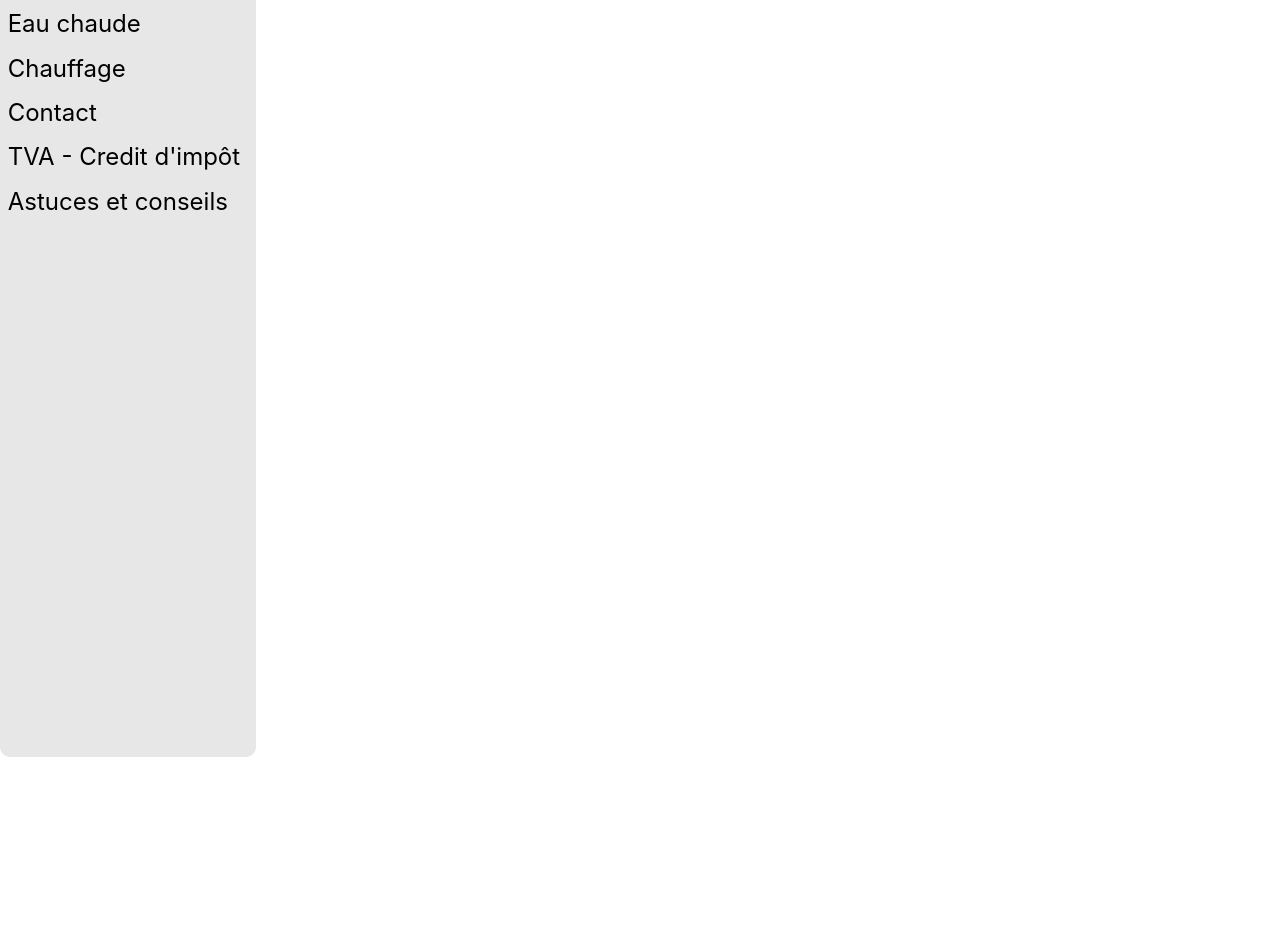
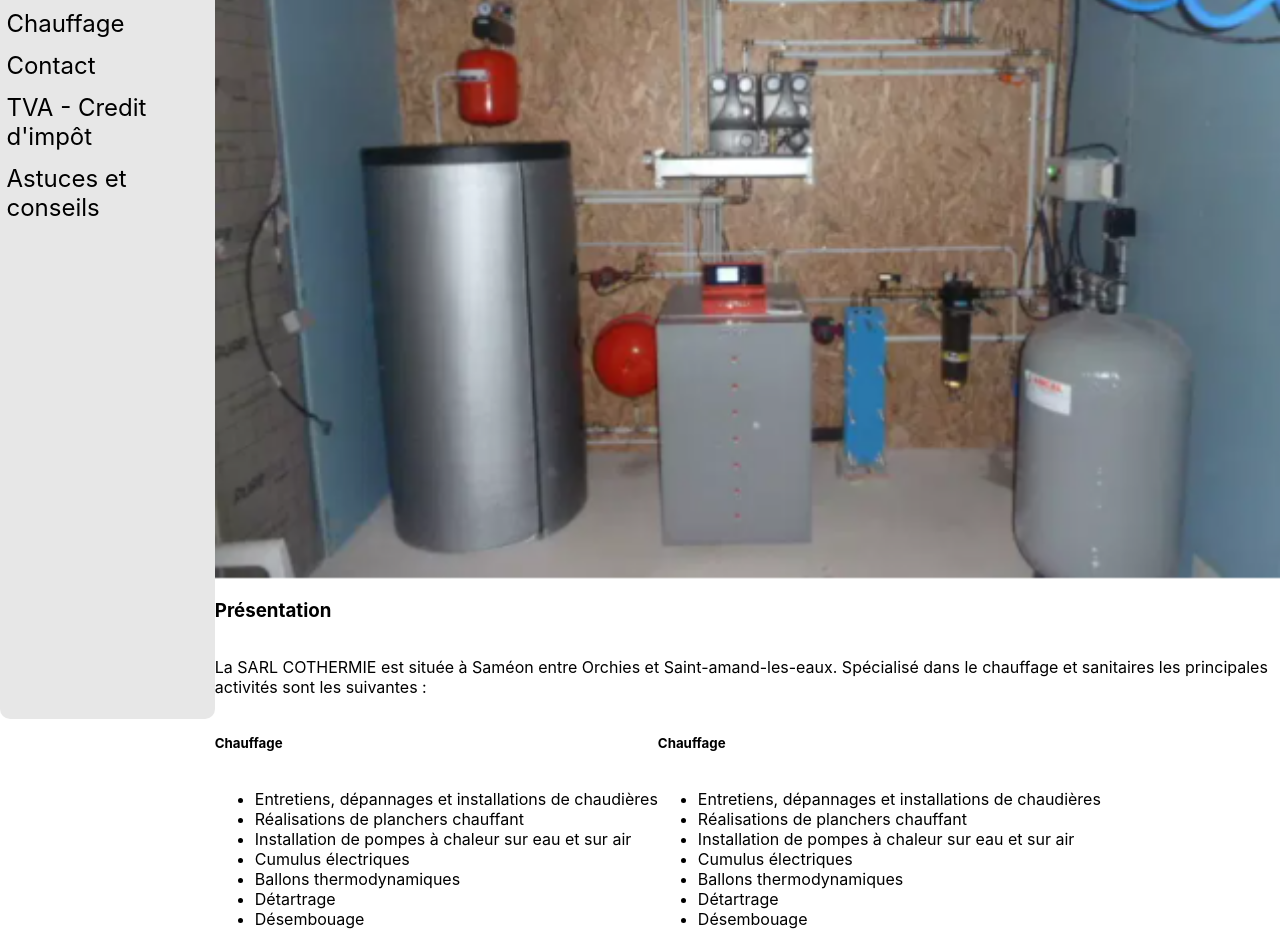
Before and after one commit to NicolasDefoort/CothermieWebSite, a React (Create React App) app: page / in a window 1280 px wide. Shown: the part 420-1365 px from the top of the page. Before the commit the page ends 1177 px from the top, so only its background shows below. Built offline with nearby package versions, Linux system fonts and the light colour scheme.

Commit message:
setup app

```diff
--- a/package.json
+++ b/package.json
@@ -8,6 +8,7 @@
     "@testing-library/user-event": "^12.1.10",
     "react": "^17.0.2",
     "react-dom": "^17.0.2",
+    "react-router-dom": "^5.2.0",
     "react-scripts": "4.0.3",
     "sass": "^1.36.0",
     "web-vitals": "^1.0.1"
--- a/src/App.css
+++ b/src/App.css
@@ -1,3 +1,8 @@
 .test{
     background-color: blue;
 }
+
+.containerSite{
+    display: flex;
+    flex-direction: row;
+}
--- a/src/App.js
+++ b/src/App.js
@@ -2,12 +2,25 @@ import logo from './logo.svg';
 import './App.css';
 import SideMenu from './Components/SideMenu'
 import Header from './Components/Header'
+import {Route, Switch} from 'react-router-dom';
+import Accueil from './Components/Accueil'
 
 function App() {
   return (
     <div className="App">
       <Header/>
-      <SideMenu/>
+      <div className="containerSite">
+        <SideMenu/>
+        <Switch>
+          <Route exact path='/' component={Accueil} />
+          <Route exact path='/Message' />
+        </Switch>
+
+      </div>
+
+
+
+
 
 
     </div>
--- /dev/null
+++ b/src/CSS/Accueil.css
@@ -0,0 +1,17 @@
+.containerAccueil{
+    display: flex;
+    flex-direction: column;
+}
+.PrésentationAccueil{
+    display: flex;
+    flex-direction: column;
+
+}
+.containerChauffageSanitaire{
+    display: flex;
+    flex-direction: row;
+}
+.containerChauffageSanitaireElement{
+    display: flex;
+    flex-direction: column;
+}
--- a/src/CSS/SideMenu.css
+++ b/src/CSS/SideMenu.css
@@ -3,7 +3,7 @@
     width: 20%;
     height: 50em;
     background-color: rgb(231, 231, 231);
-    margin-top: 3%;
+
     border-radius: 10px;
 
 }
--- /dev/null
+++ b/src/Components/Accueil.js
@@ -0,0 +1,46 @@
+import '../CSS/Accueil.css'
+import imgTempo from '../Image/ImageTempo.jpg'
+
+export default function Accueil(){
+    return (
+        <div className="containerAccueil">
+            <img src={imgTempo} alt="Cothermie"/>
+            <div className="PrésentationAccueil">
+                <h3>Présentation</h3>
+                <p>La SARL COTHERMIE est située à Saméon entre Orchies et Saint-amand-les-eaux. Spécialisé dans le chauffage et sanitaires les principales activités sont les suivantes : </p>
+                <div className="containerChauffageSanitaire">
+                    <div className="containerChauffageSanitaireElement">
+                        <h5>Chauffage</h5>
+                        <ul>
+                            <li>Entretiens, dépannages et installations de chaudières </li>
+                            <li>Réalisations de planchers chauffant</li>
+                            <li>Installation de pompes à chaleur sur eau et sur air</li>
+                            <li>Cumulus électriques</li>
+                            <li>Ballons thermodynamiques</li>
+                            <li>Détartrage</li>
+                            <li>Désembouage</li>
+                        </ul>
+
+                    </div>
+                    <div className="containerChauffageSanitaireElement">
+                        <h5>Chauffage</h5>
+                            <ul>
+                                <li>Entretiens, dépannages et installations de chaudières </li>
+                                <li>Réalisations de planchers chauffant</li>
+                                <li>Installation de pompes à chaleur sur eau et sur air</li>
+                                <li>Cumulus électriques</li>
+                                <li>Ballons thermodynamiques</li>
+                                <li>Détartrage</li>
+                                <li>Désembouage</li>
+                            </ul>
+                    </div>
+
+                </div>
+
+
+            </div>
+
+
+        </div>
+    );
+}
--- a/src/index.js
+++ b/src/index.js
@@ -3,10 +3,13 @@ import ReactDOM from 'react-dom';
 import './index.css';
 import App from './App';
 import reportWebVitals from './reportWebVitals';
+import {BrowserRouter as Router} from 'react-router-dom';
 
 ReactDOM.render(
   <React.StrictMode>
-    <App />
+    <Router>
+      <App/>
+    </Router>
   </React.StrictMode>,
   document.getElementById('root')
 );
```
Also changed, not shown: src/Image/ImageTempo.jpg (added), 1 other file (tests, documents, lock files or other folders).
